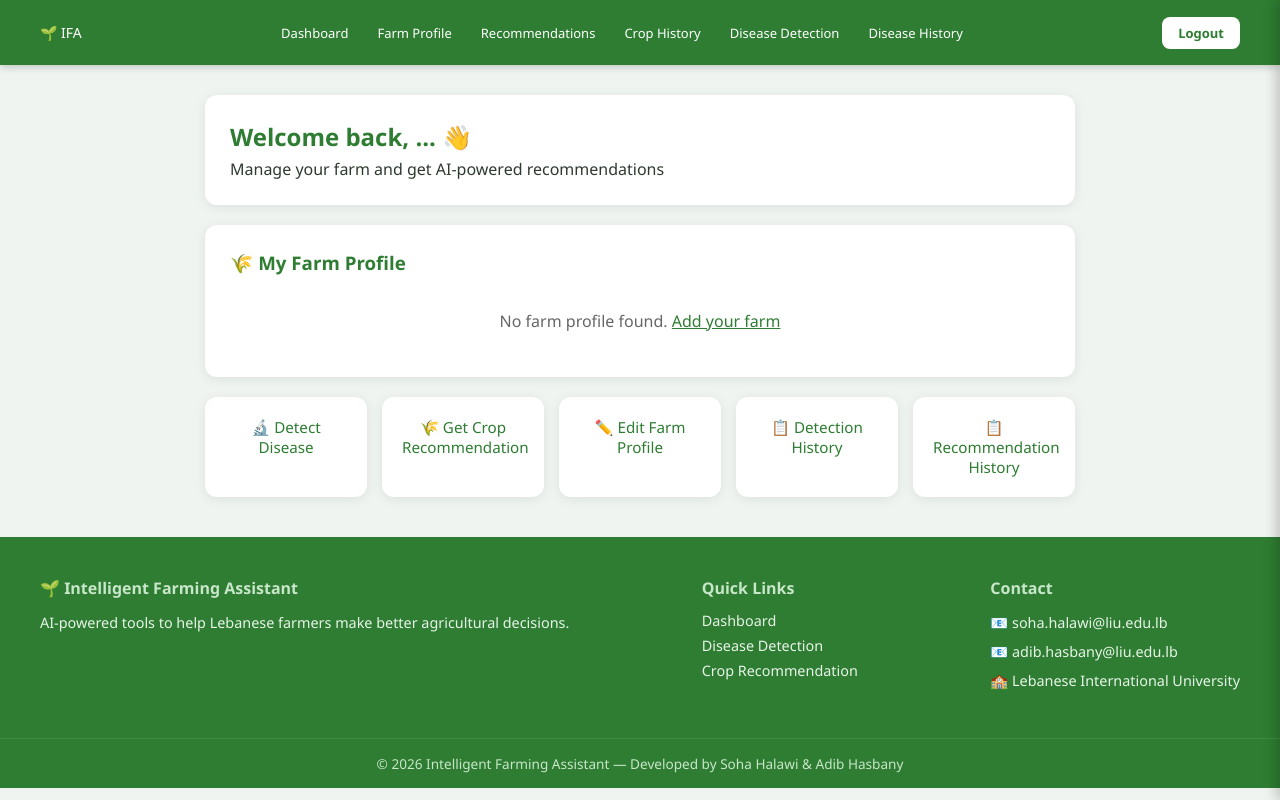
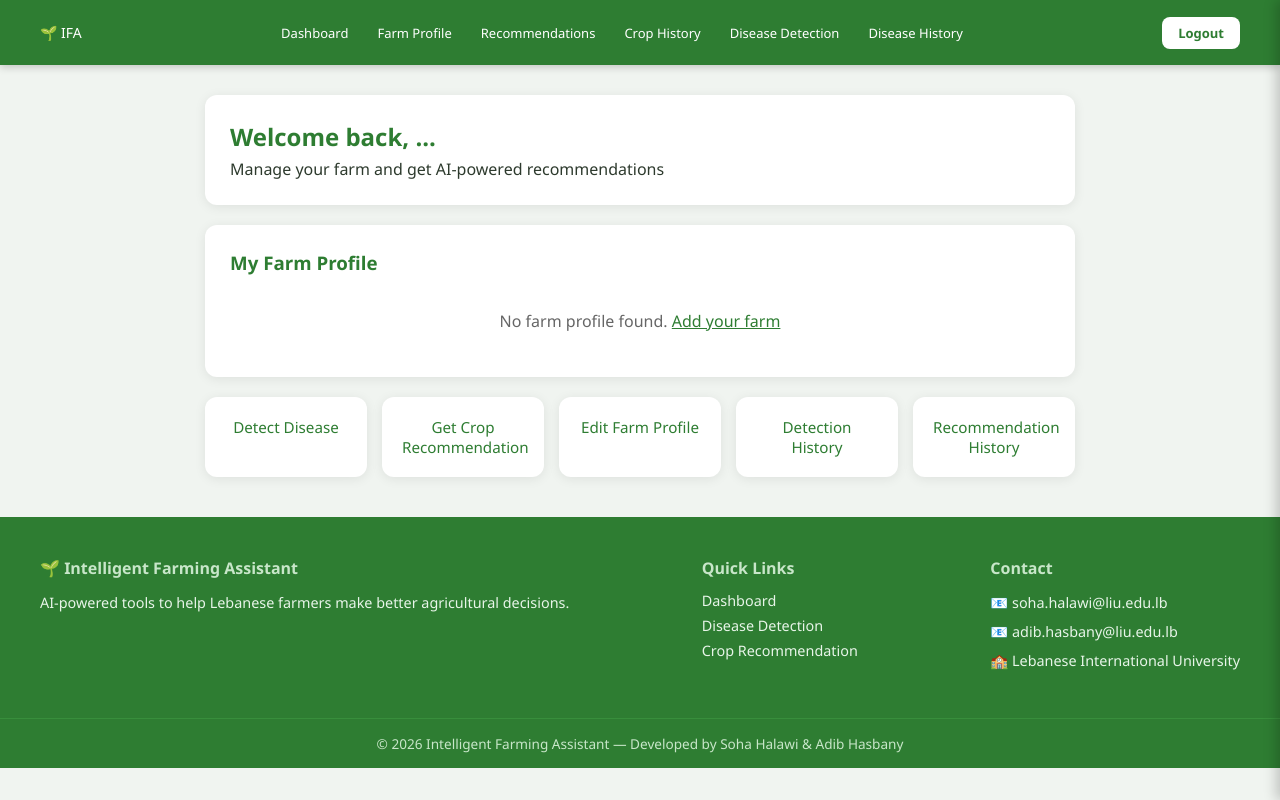
Before and after one commit to soha12395/intelligent-farming-assistant, a React (Create React App) app in the folder ifa-frontend/: page /dashboard in a window 1280 px wide. Built offline with nearby package versions, Linux system fonts and the light colour scheme; no server answers; sample sign-in values are in the browser's storage.

Commit message:
change icon

```diff
--- a/ifa-frontend/public/index.html
+++ b/ifa-frontend/public/index.html
@@ -2,7 +2,7 @@
 <html lang="en">
   <head>
     <meta charset="utf-8" />
-    <link rel="icon" href="%PUBLIC_URL%/favicon.ico" />
+    <link rel="icon" href="%PUBLIC_URL%/fields.png" />
     <meta name="viewport" content="width=device-width, initial-scale=1" />
     <meta name="theme-color" content="#000000" />
     <meta
--- a/ifa-frontend/src/pages/AddFarm.jsx
+++ b/ifa-frontend/src/pages/AddFarm.jsx
@@ -58,7 +58,7 @@
   return (
     <div className="addfarm-container">
       <div className="addfarm-box">
-        <h2>{isEdit ? "✏️ Edit Farm Profile" : "🌾 Add Farm Profile"}</h2>
+        <h2>{isEdit ? " Edit Farm Profile" : " Add Farm Profile"}</h2>
         {error && <p className="error">{error}</p>}
         <form onSubmit={handleSubmit}>
           <select
--- a/ifa-frontend/src/pages/Dashboard.jsx
+++ b/ifa-frontend/src/pages/Dashboard.jsx
@@ -27,12 +27,12 @@
       <Navbar />
       <div className="dashboard-content">
         <div className="welcome-card">
-          <h2>Welcome back, {farmer ? farmer.full_name : '...'} 👋</h2>
+          <h2>Welcome back, {farmer ? farmer.full_name : '...'} </h2>
           <p>Manage your farm and get AI-powered recommendations</p>
         </div>
 
         <div className="farm-card">
-          <h3>🌾 My Farm Profile</h3>
+          <h3> My Farm Profile</h3>
           {farm ? (
             <div className="farm-info">
               <p><span>Region:</span> {farm.region}</p>
@@ -48,11 +48,11 @@
         </div>
 
         <div className="quick-actions">
-          <a href="/disease" className="action-card">🔬 Detect Disease</a>
-          <a href="/recommendation" className="action-card">🌾 Get Crop Recommendation</a>
-          <a href="/farm/add" className="action-card">✏️ Edit Farm Profile</a>
-          <a href="/disease/history" className="action-card">📋 Detection History</a>
-          <a href="/crop/history" className="action-card">📋 Recommendation History</a>
+          <a href="/disease" className="action-card"> Detect Disease</a>
+          <a href="/recommendation" className="action-card"> Get Crop Recommendation</a>
+          <a href="/farm/add" className="action-card"> Edit Farm Profile</a>
+          <a href="/disease/history" className="action-card"> Detection History</a>
+          <a href="/crop/history" className="action-card"> Recommendation History</a>
         </div>
       </div>
       <Footer />
--- a/ifa-frontend/src/pages/DiseaseHistory.jsx
+++ b/ifa-frontend/src/pages/DiseaseHistory.jsx
@@ -25,7 +25,7 @@
     <div className="history-container">
       <Navbar />
       <div className="history-content">
-        <h2>🔬 Disease Detection History</h2>
+        <h2> Disease Detection History</h2>
         {error && <p className="error">{error}</p>}
         {history.length === 0 ? (
           <div className="empty-card">
--- a/ifa-frontend/src/pages/Home.jsx
+++ b/ifa-frontend/src/pages/Home.jsx
@@ -5,7 +5,7 @@
   return (
     <div>
       <div className="hero">
-        <h1>🌱 Intelligent Farming Assistant</h1>
+        <h1> Intelligent Farming Assistant</h1>
         <p>AI-powered tools to help Lebanese farmers detect plant diseases and get crop recommendations</p>
         <div className="hero-buttons">
           <a href="/register" className="btn-primary">Get Started</a>
@@ -15,15 +15,15 @@
 
       <div className="features">
         <div className="feature-card">
-          <h3>🔬 Disease Detection</h3>
+          <h3> Disease Detection</h3>
           <p>Upload a photo of your plant and our AI will identify the disease and suggest treatment.</p>
         </div>
         <div className="feature-card">
-          <h3>🌾 Crop Recommendation</h3>
+          <h3> Crop Recommendation</h3>
           <p>Get the best crop suggestions based on your region, soil type, and season.</p>
         </div>
         <div className="feature-card">
-          <h3>🧪 Chemical Advice</h3>
+          <h3> Chemical Advice</h3>
           <p>Receive guidance on the right fertilizers and pesticides with proper dosage.</p>
         </div>
       </div>
--- a/ifa-frontend/src/pages/Login.jsx
+++ b/ifa-frontend/src/pages/Login.jsx
@@ -25,7 +25,7 @@
   return (
     <div className="login-container">
       <div className="login-box">
-        <h2>Welcome Back 🌱</h2>
+        <h2>Welcome Back </h2>
         {error && <p className="error">{error}</p>}
         <form onSubmit={handleLogin}>
           <input
--- a/ifa-frontend/src/pages/Recommendation.jsx
+++ b/ifa-frontend/src/pages/Recommendation.jsx
@@ -29,7 +29,7 @@
       <div className="recommendation-content">
 
         <div className="recommendation-box">
-          <h2>🌾 Crop Recommendation</h2>
+          <h2> Crop Recommendation</h2>
           {error && <p className="error">{error}</p>}
           <form onSubmit={handleSubmit}>
             <select onChange={e => setSeason(e.target.value)} required>
--- a/ifa-frontend/src/pages/Register.jsx
+++ b/ifa-frontend/src/pages/Register.jsx
@@ -33,7 +33,7 @@
   return (
     <div className="register-container">
       <div className="register-box">
-        <h2>Create Account 🌱</h2>
+        <h2>Create Account </h2>
         {error && <p className="error">{error}</p>}
         <form onSubmit={handleRegister}>
           <input
--- a/ifa-frontend/src/pages/ResetPassword.jsx
+++ b/ifa-frontend/src/pages/ResetPassword.jsx
@@ -29,7 +29,7 @@
   return (
     <div className="verify-container">
       <div className="verify-box">
-        <h2>🔑 Reset Password</h2>
+        <h2> Reset Password</h2>
         <p>Enter the code sent to <strong>{email}</strong> and your new password</p>
         {error && <p className="error">{error}</p>}
         <form onSubmit={handleSubmit}>
--- a/ifa-frontend/src/pages/Verify.jsx
+++ b/ifa-frontend/src/pages/Verify.jsx
@@ -25,7 +25,7 @@
   return (
     <div className="verify-container">
       <div className="verify-box">
-        <h2>📧 Verify Your Email</h2>
+        <h2> Verify Your Email</h2>
         <p>We sent a 6-digit code to <strong>{email}</strong></p>
         {error && <p className="error">{error}</p>}
         <form onSubmit={handleVerify}>
```
Also changed, not shown: ifa-frontend/public/fields.png (added).
